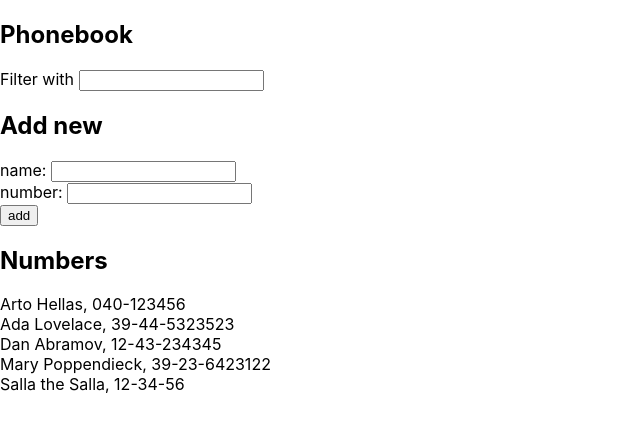
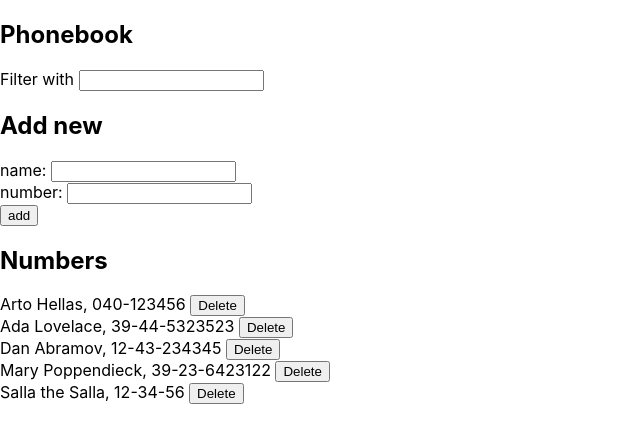
Before and after one commit to sallasal/FullStackOpen, a React (Create React App) app in the folder Osa-2/puhelinluettelo/: page / in a window 1280 px wide. Shown: the top 442 px of the page, without its empty margins (0-640 px from the left). Built offline with nearby package versions, Linux system fonts and the light colour scheme; data requests are answered from the project's data file.

Commit message:
Add exercise 2.17

```diff
--- a/Osa-2/puhelinluettelo/src/App.js
+++ b/Osa-2/puhelinluettelo/src/App.js
@@ -9,9 +9,12 @@ const Filter = ({ filter, handleFilterChange }) => {
   )
 }
 
-const ListNumbers = ({ personsToShow }) => {
+const Person = ({ person, deletePerson }) => {
+
   return (
-    personsToShow.map(person => <div key = {person.name}> {person.name}, {person.number}</div>)
+    <div>
+      {person.name}, {person.number} <button onClick={deletePerson}>Delete</button>
+    </div>
   )
 }
 
@@ -66,6 +69,17 @@ const App = () => {
     setNewNumber('')
   }
 
+  const deletePersonNum = (id) => {
+    if (window.confirm("Delete this number?")) {
+      const newPersons = persons.filter(person => person.id !== id)
+
+      PersonService
+        .deleteThePerson(id)
+
+      setPersons(newPersons)
+    }
+  }
+
   const handleNameChange = (event) => {
     setNewName(event.target.value)
   }
@@ -90,7 +104,8 @@ const App = () => {
       <h2>Add new</h2>
       <PersonForm addPerson = {addPerson} newName = {newName} newNumber = {newNumber} handleNameChange = {handleNameChange} handleNumberChange = {handleNumberChange}/>
       <h2>Numbers</h2>
-      <ListNumbers personsToShow = {personsToShow}/>
+      {personsToShow.map(person =>
+        <Person person = {person} deletePerson = {() => deletePersonNum(person.id)} key = {person.name}/>)}
     </div>
   )
 
--- a/Osa-2/puhelinluettelo/src/services/persons.js
+++ b/Osa-2/puhelinluettelo/src/services/persons.js
@@ -16,4 +16,10 @@ const update = (id, newObject) => {
     return request.then(response => response.data)
 }
 
-export default { getAll, create, update }
+const deleteThePerson = (id) => {
+    console.log('Delete person number', id)
+    const request = axios.delete(`${baseUrl}/${id}`)
+    return request.then(response => response.data)
+}
+
+export default { getAll, create, update, deleteThePerson }
```
Also changed, not shown: 1 other file (tests, documents, lock files or other folders).
